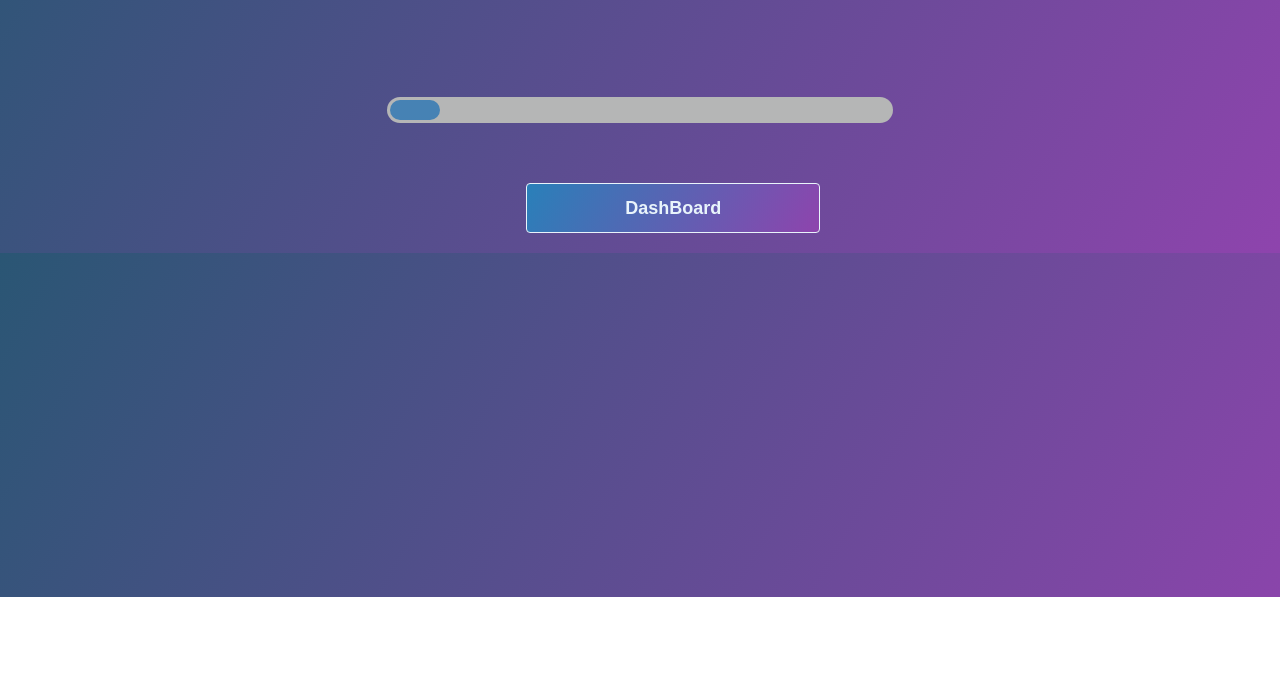
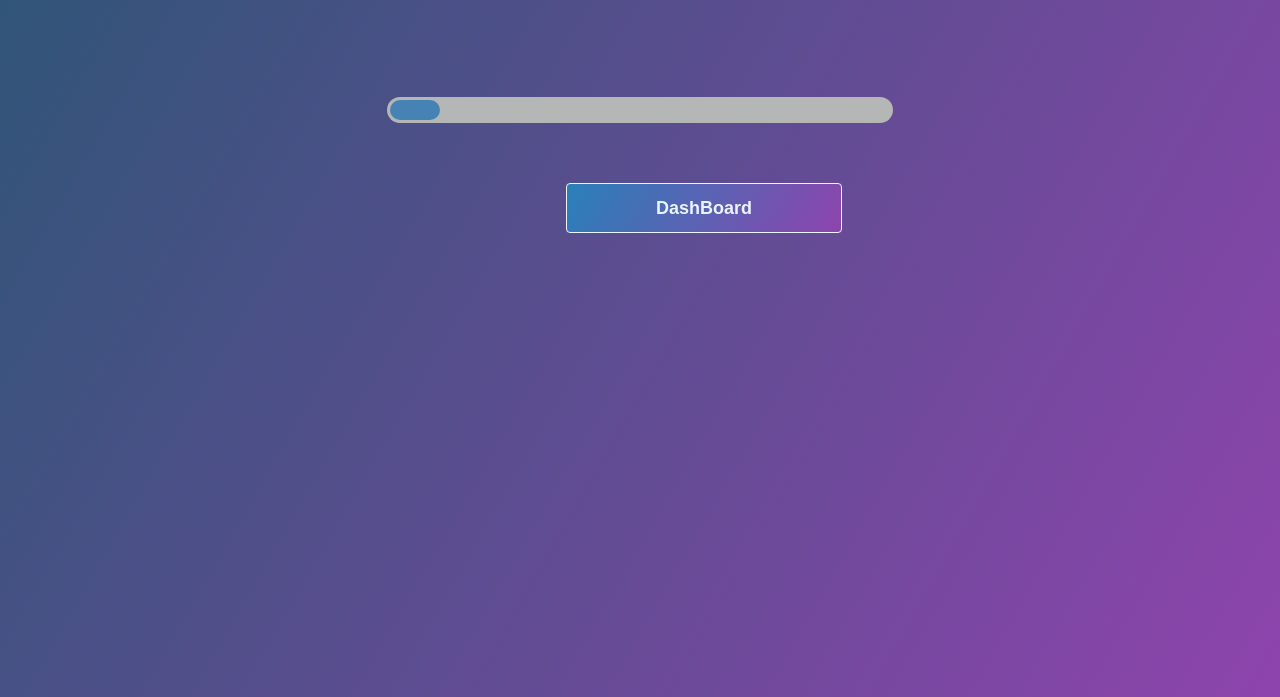
Before and after one commit to AyaAhmed266/progressBar, a plain HTML site: page progress.html in a window 1280 px wide. Shown: the part 203-900 px from the top of the page. Before the commit the page ends 800 px from the top, so only its background shows below. Drawn offline with Linux system fonts and the light colour scheme.

Commit message:
Update progress.html

```diff
--- a/progress.html
+++ b/progress.html
@@ -13,6 +13,8 @@
      background:linear-gradient(120deg,#2a5674, #8e44ad);
       padding: 0;
       margin: 0;
+      height:100vh;
+      overflow:hidden;
   }
   .percent-count{
       width: 400px;
@@ -60,15 +62,20 @@ button:hover{
   transition: .5s;
   background: steelblue;
 }
+form{
+    padding:0 40px;
+    box-sizing:border-box;
 
     </style>
 </head>
 <body>
+    <form>
     <div id="percentCount" class="percent-count"> 0 %</div>
     <div class="progress-bar">
         <div class="progress" id="progress"></div>
     </div>
     <button id="btn">DashBoard</button>
+    </form>
     <script>
         function progress(){
             var prg = document.getElementById('progress');
```
